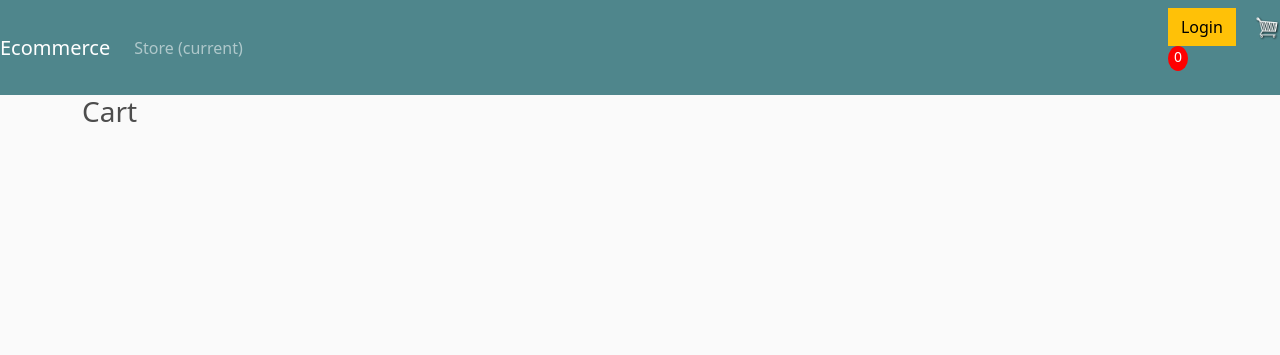
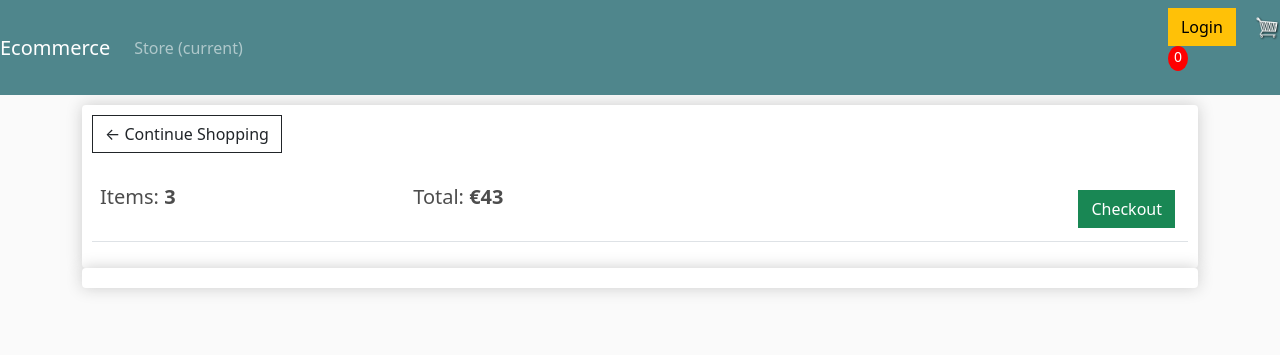
Before and after one commit to Mustafanaji0413/ecommerce, a Django app: page /cart/ in a window 1280 px wide. Shown: the top 355 px of the page. Run offline with Django 3.2, Linux system fonts and the light colour scheme; lists and menus that the app fills with data are empty.

Commit message:
Set basic cart site functions in place

```diff
--- a/templates/cart.html
+++ b/templates/cart.html
@@ -1,5 +1,30 @@
 {% extends 'main.html' %}
 {% load static %}
 {% block content %}
-    <h3>Cart</h3>
+    <div class="row">
+        <div class="col-lg-12">
+            <div class="box-element">
+                <a class="btn btn-outline-dark" href="{% url 'store' %}">&#x2190; Continue Shopping</a>
+
+                <br>
+                <br>
+                <table class="table">
+                    <tr>
+                        <th><h5>Items: <strong>3</strong></h5></th>
+                        <th><h5>Total: <strong>€43</strong></h5></th>
+                        <th>
+                            <a style="float: right; margin: 5px;" class="btn btn-success" href="{% url 'checkout' %}"> Checkout </a>
+                        </th>
+                    </tr>
+
+                </table>
+
+            </div>
+
+
+            <div class="box-element">
+
+            </div>
+        </div>
+    </div>
 {% endblock content %}
```
Also changed, not shown: static/media/arrow-down.png (added), static/media/arrow-up.png (added).
